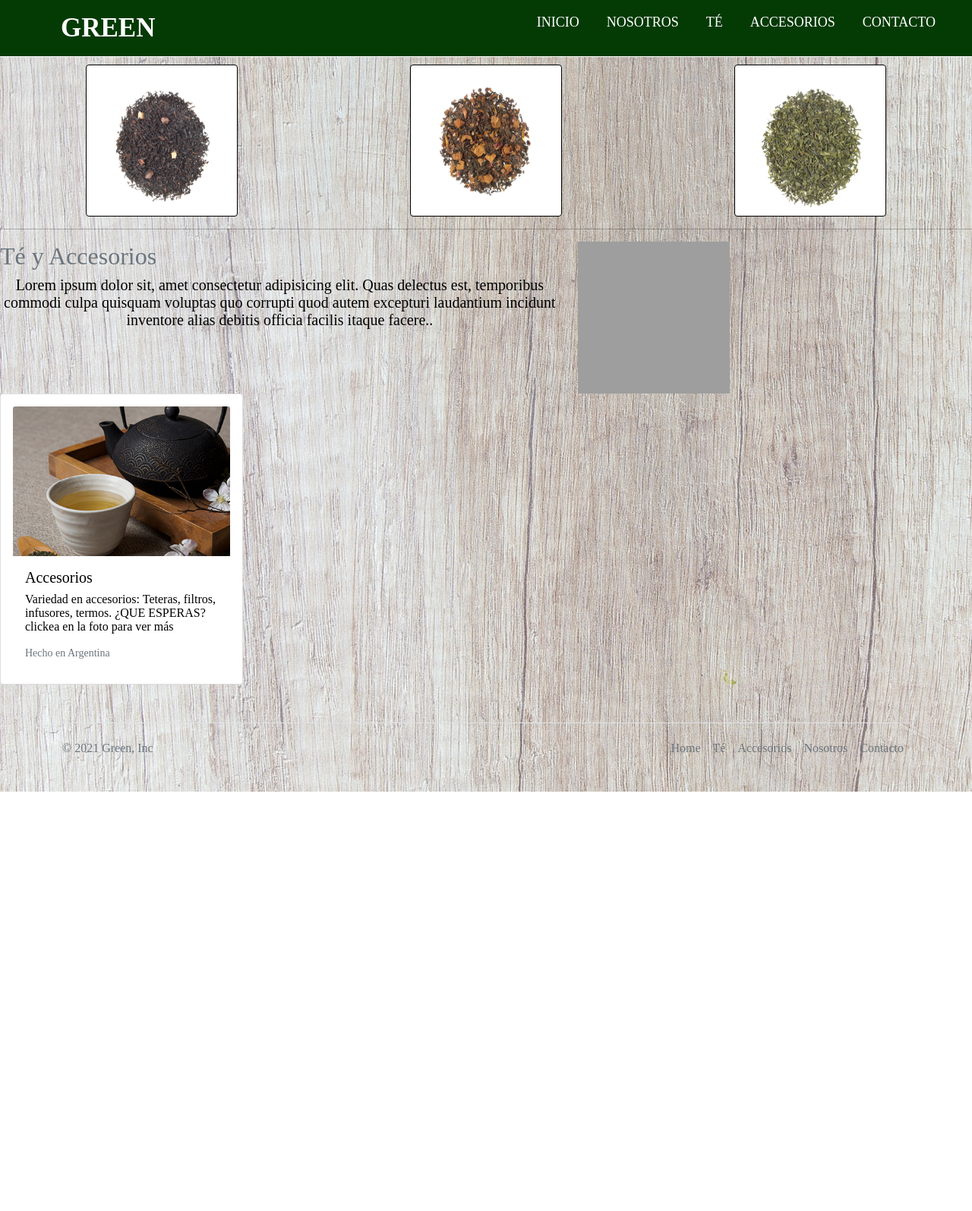
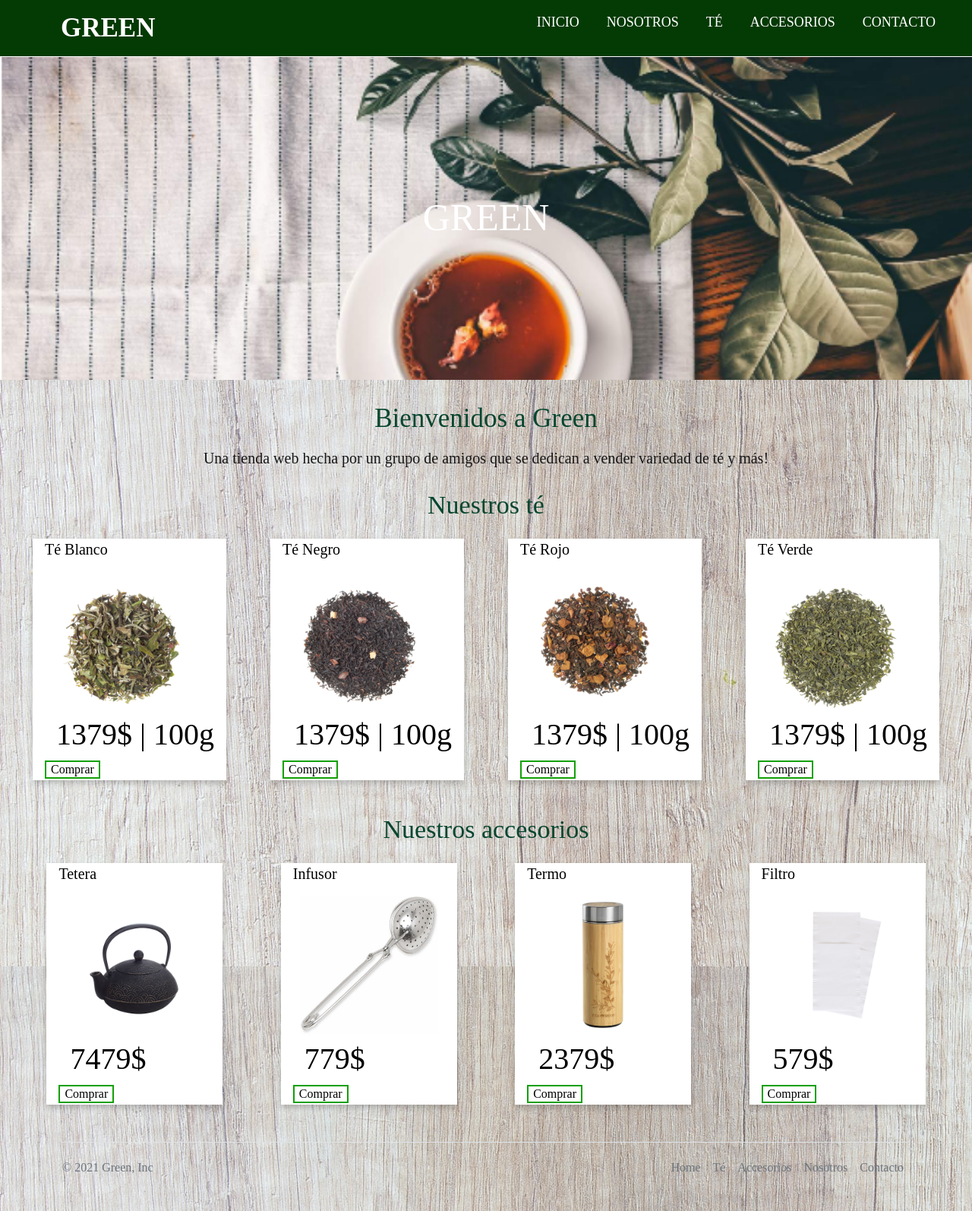
Before and after one commit to MartinezLautaro19/Proyecto-1, a website: page index.html in a window 1280 px wide. Shown: the whole page at 76% size. Before the commit the page ends 1042 px from the top, so only its background shows below. Drawn offline with Linux system fonts and the light colour scheme; grey boxes are pictures that could not be loaded.

Commit message:
Modifique la home page mejorando el estilo

```diff
--- a/index.html
+++ b/index.html
@@ -15,8 +15,7 @@
 </head>
 <body class="body">
 
-    <header class="header">
-        <!--=======-->
+    <header class="header-home">
         <!-- MENU -->
         <nav class="menu">
           <a href="index.html"><label class="logo">GREEN</label></a>
@@ -31,7 +30,9 @@
             <i class="fas fa-bars"></i>
           </span>
       </nav>
-
+      <section class="textos-header">
+        <h1>GREEN</h1>
+    </section>
 
     </header>
 
@@ -39,41 +40,87 @@
 <main class="main">
 
 
-    <!-- Los mas vendidos  -->
-    <div class="contenedor d-flex justify-content-around">
-        <a href="infoproducto/tenegro.html"><img src="image/te-negro.jpg" alt="te-negro" class="image"></a>
+  <!--La bienvenida -->
+  <section>
+    <h1 class="h1-home">Bienvenidos a Green</h1>
+    <p class="p-home">Una tienda web hecha por un grupo de amigos que se dedican a vender variedad de té y más!
+    </p>
+  </section>
 
-        <a href="infoproducto/terojo.html"><img src="image/te-rojo.jpg" alt="te-rojo" class="image2"></a>
+  <!-- Titulo té -->
+  <div>
+    <h2 class="h2-home"> Nuestros té</h2>
+  </div>
+  <!-- Los tipo de té -->
 
-        <a href="infoproducto/teverde.html"><img src="image/te-verde.jpg" alt="te-verde" class="image3"></a>
+  <div class="accesorios-content">
+    <div class="producto-container">
+        <h5>Té Blanco</h5>
+        <a href="infoproducto/teblanco.html"><img src="image/te-blanco.jpg"></a>
+        <h1>1379$ | 100g</h1>
+        <a href="infoproducto/teblanco.html"><button class="button">Comprar</button></a>
     </div>
 
-
-    <hr class="featurette-divider">
-
-    <div class="row featurette">
-      <div class="col-md-7">
-        <h2 class="featurette-heading"><span class="text-muted">Té y Accesorios</span></h2>
-        <p class="lead text-center" >Lorem ipsum dolor sit, amet consectetur adipisicing elit. Quas delectus est, temporibus commodi culpa quisquam voluptas quo corrupti quod autem excepturi laudantium incidunt inventore alias debitis officia facilis itaque facere..</p>
-      </div>
-      <div class="col-md-5">
-        <img src="image/tazate.jpg" alt="taza-te" width="200px" height="200px">
-
-      </div>
+    <div class="producto-container">
+        <h5>Té Negro</h5>
+        <a href="infoproducto/tenegro.html"><img src="image/te-negro.jpg"></a>
+        <h1>1379$ | 100g</h1>
+        <a href="infoproducto/tenegro.html"><button class="button">Comprar</button></a>
     </div>
 
+    <div class="producto-container">
+        <h5>Té Rojo</h5>
+        <a href="infoproducto/terojo.html"><img src="image/te-rojo.jpg"></a>
+        <h1>1379$ | 100g</h1>
+        <a href="infoproducto/terojo.html"><button class="button">Comprar</button></a>
+    </div>
 
-    <div class="card mb-3 w-25 p-3">
-      <a href="page/accesorios.html"><img src="image/tetera_1.jpg" class="card-img-top" alt="tetera_1"></a>
-      <div class="card-body">
-        <h5 class="card-title">Accesorios</h5>
-        <p class="card-text">Variedad en accesorios: Teteras, filtros, infusores, termos. ¿QUE ESPERAS? clickea en la foto para ver más</p>
-        <p class="card-text"><small class="text-muted">Hecho en Argentina</small></p>
-      </div>
+    <div class="producto-container">
+        <h5>Té Verde</h5>
+        <a href="infoproducto/teverde.html"><img src="image/te-verde.jpg"></a>
+        <h1>1379$ | 100g</h1>
+        <a href="infoproducto/teverde.html"><button class="button">Comprar</button></a>
     </div>
 
 
 
+</div>
+
+<!-- Titulo accesorios -->
+  <div>
+    <h2 class="h2-home"> Nuestros accesorios</h2>
+  </div>
+  <!-- Los tipo de accesorios -->
+  <div class="accesorios-content">
+    <div class="producto-container">
+        <h5>Tetera</h5>
+        <a href="infoaccesorios/tetera.html"><img src="image/tetera.jpg"></a>
+        <h1>7479$</h1>
+        <a href="infoaccesorios/tetera.html"><button class="button">Comprar</button></a>
+    </div>
+
+    <div class="producto-container">
+        <h5>Infusor</h5>
+        <a href="infoaccesorios/infusor.html"><img src="image/infusor.jpg"></a>
+        <h1>779$</h1>
+        <a href="infoaccesorios/infusor.html"><button class="button">Comprar</button></a>
+    </div>
+
+    <div class="producto-container">
+        <h5>Termo</h5>
+        <a href="infoaccesorios/termo.html"><img src="image/termo.jpg"></a>
+        <h1>2379$</h1>
+        <a href="infoaccesorios/termo.html"><button class="button">Comprar</button></a>
+    </div>
+
+    <div class="producto-container">
+        <h5>Filtro</h5>
+        <a href="infoaccesorios/tetera.html"><img src="image/filtro_papel_1.jpg"></a>
+        <h1>579$</h1>
+        <a href="infoaccesorios/tetera.html"><button class="button">Comprar</button></a>
+    </div>
+
+</div>
 </main>
 
 
--- a/scss/_accesorios-y-te.scss
+++ b/scss/_accesorios-y-te.scss
@@ -54,3 +54,8 @@ $negro2: nth($colores, 4);
     margin-bottom: 10px;
     margin-left: 15px;
 }
+
+.producto-container img{
+    width: 200px;
+    height: 200px;
+}
--- a/scss/_home.scss
+++ b/scss/_home.scss
@@ -24,51 +24,53 @@ body{
 }
 
 
-  // Animaciones img
-.image{
- background-color: #ffffff;
- border: 1px solid #000000;
- border-radius: 4px;
- padding: 0 15px;
- cursor: pointer;
- height:200px;
- width:200px;
- font-size:14px;
- transition: all 0.2s ease-in-out;
+
+.h1-home{
+  color: #07462f;
+  text-align: center;
+  font-size: 35px;
+  margin-top: 20px;
+  font-weight: 500;
 }
 
-.image:hover {
- transform: scale(1.1);
+.p-home{
+  color: #171717;
+  text-align: center;
+  font-size: 20px;
+  margin: 20px;
 }
 
-.image2{
- background-color: #ffffff;
- border: 1px solid #000000;
- border-radius: 4px;
- padding: 0 15px;
- cursor: pointer;
- height:200px;
- width:200px;
- font-size:14px;
- transition: all 0.2s ease-in-out;
+.h2-home{
+color: #07462f;
+text-align: center;
+font-size: 34px;
+margin-top: 30px;
 }
 
-.image2:hover {
- transform: scale(1.1);
+.header-home{
+  .textos-header{
+    display: flex;
+    height: 430px;
+    width: 100%;
+    align-items: center;
+    justify-content: center;
+    flex-direction: column;
+    text-align: center;
+  }
 }
 
-.image3{
- background-color: #ffffff;
- border: 1px solid #000000;
- border-radius: 4px;
- padding: 0 15px;
- cursor: pointer;
- height:200px;
- width:200px;
- font-size:14px;
- transition: all 0.2s ease-in-out;
+.textos-header h1{
+  font-size: 50px;
+  color:#fff;
 }
 
-.image3:hover {
- transform: scale(1.1);
+
+
+.header-home {
+  width: 100%;
+  height: 500px;
+  background:url(image/fondo-home4.png);
+  background-size: cover;
+  background-attachment: fixed;
+  position: relative;
 }
```
Also changed, not shown: page/accesorios.html (+0 -1 lines), image/Teterablanca.jpg (deleted), image/fondo-contacto.jpg (deleted), image/fondo-home4.png (added), image/sketch-en-jpg.png (deleted), main.css, 1 other file. Lines whose indentation alone changed are shown as unchanged.
